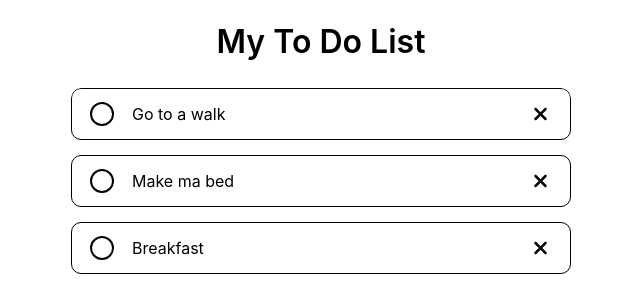
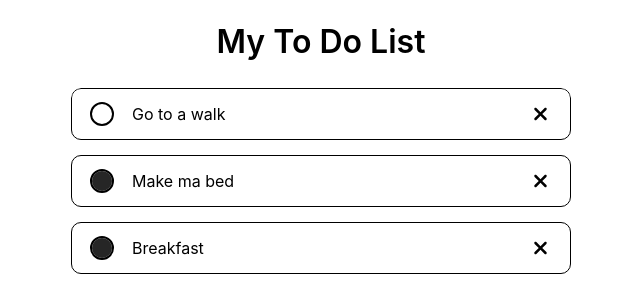
Before and after one commit to BetaKrankri/my-todo, a React (Create React App) app: page / in a window 1280 px wide. Shown: the top 287 px of the page, without its empty margins (319-959 px from the left). Built offline with nearby package versions, Linux system fonts and the light colour scheme.

Commit message:
Checkbox now toggle task.done

```diff
--- a/src/Components/App/App.js
+++ b/src/Components/App/App.js
@@ -14,13 +14,22 @@ function App() {
 
   const [tasksList, setTasksList] = useState(mockup);
 
+  function switchDoneTask(taskId) {
+    setTasksList(tasksList.map(task => {
+      if (task.id === taskId) {
+        let n = { ...task, done: !task.done }
+        return n;
+      }
+      return task;
+    }));
+  }
+
   return (
-
     <div className='App'>
       <Title text='My To Do List' />
       <ToDoList
         onDelete={() => { }}
-        onToggle={() => { }}
+        onToggle={switchDoneTask}
         tasksList={tasksList}
       />
       <AddBar onChange={() => { }} onAdd={() => { }} />
--- a/src/Components/Button/Button.js
+++ b/src/Components/Button/Button.js
@@ -39,7 +39,7 @@ function icon(actionIcon) {
 }
 
 Button.propTypes = {
-    onClick: PropTypes.func,
+    onClick: PropTypes.func.isRequired,
     actionIcon: PropTypes.oneOf(['Add', 'Delete', 'fa']),
     size: PropTypes.oneOf(['2xs', 'xs', 'sm', 'lg', 'xl', '2xl', '1x', '2x', '3x', '4x', '5x', '6x', '7x', '8x', '9x', '10x'])
 }
--- a/src/Components/Checkbox/Checkbox.js
+++ b/src/Components/Checkbox/Checkbox.js
@@ -1,13 +1,25 @@
 import './Checkbox.css'
 
 import React from 'react';
+import PropTypes from 'prop-types';
 
-function Checkbox({}) {
+function Checkbox({
+    isDone,
+    onToggle
+}) {
     return (
         <div className='Checkbox'>
-                <input type='checkbox' className='cb'/>
+            <input type='checkbox'
+                className='cb'
+                onChange={onToggle}
+                checked={isDone}/>
         </div>
-     );
+    );
+}
+
+Checkbox.propTypes = {
+    isDone: PropTypes.bool,
+    onToggle: PropTypes.func
 }
 
 export default Checkbox;
--- a/src/Components/ToDoCard/ToDoCard.js
+++ b/src/Components/ToDoCard/ToDoCard.js
@@ -14,7 +14,11 @@ function ToDoCard({
 } = {}) {
     return (
         <div className='ToDoCard'>
-            <Checkbox onToggle={onToggle} isDone={task.done}/>
+            <Checkbox
+                onToggle={() => {
+                    onToggle(task.id)
+                }}
+                isDone={task.done}/>
 
             <div className='toDoLabel'>
                 <p>{task.text}</p>
```
